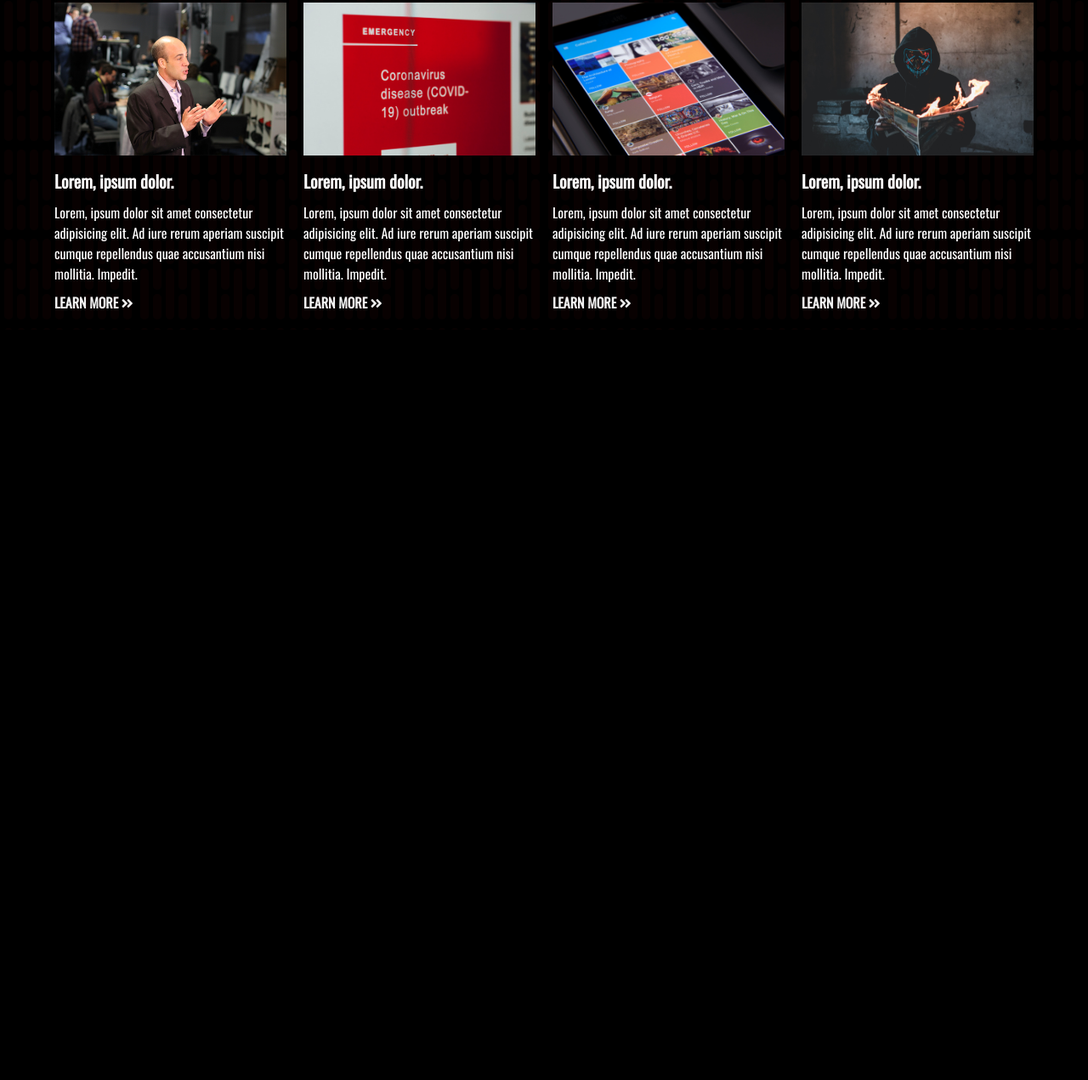
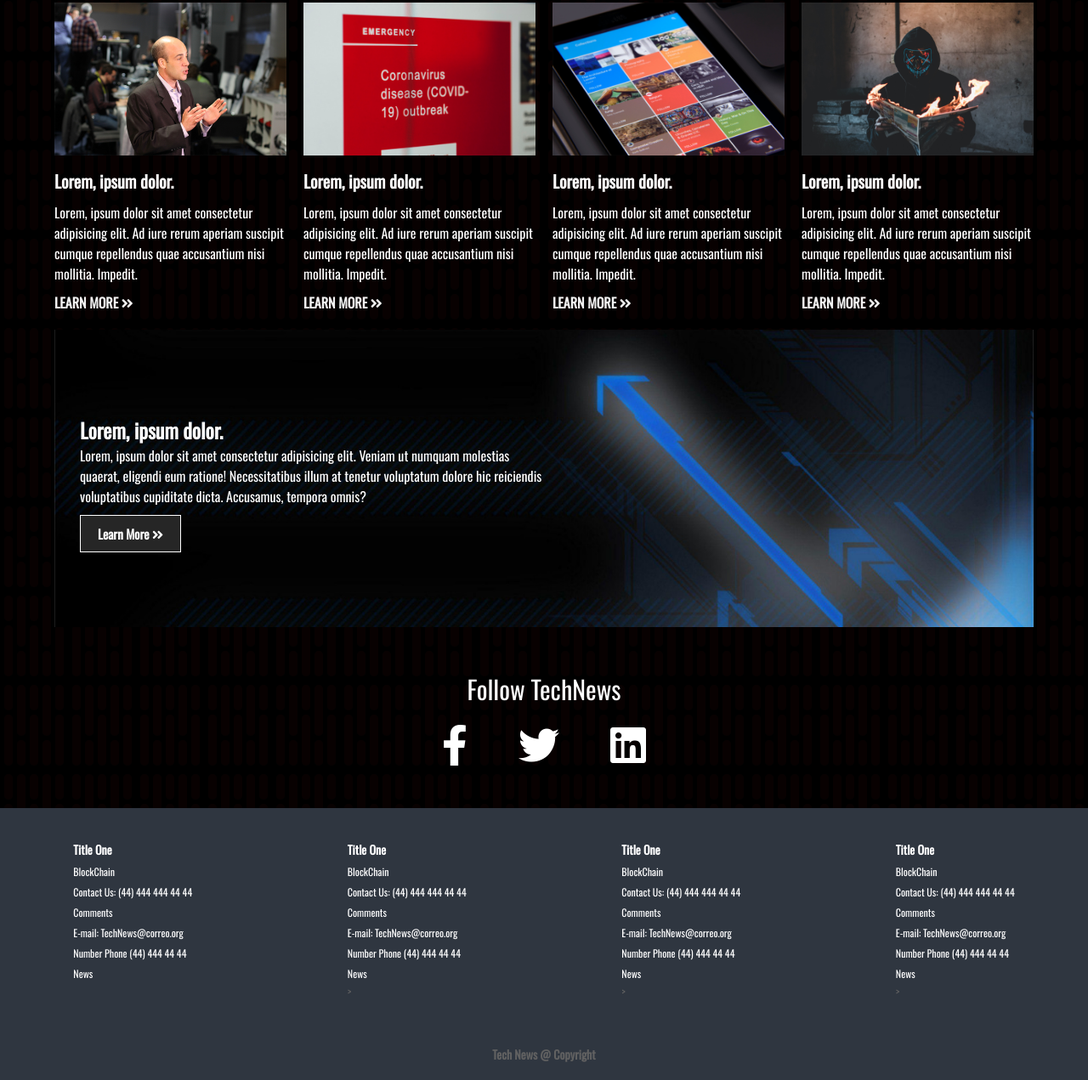
Before and after one commit to jucampuca/Prueba_1, a plain HTML site: page index.html in a window 1280 px wide. Shown: the part 1404-2675 px from the top of the page at 85% size. Before the commit the page ends 1792 px from the top, so only its background shows below. Drawn offline with nearby package versions, Linux system fonts and the light colour scheme.

Commit message:
Añadiendo los detalles del footer

```diff
--- a/index.html
+++ b/index.html
@@ -122,7 +122,143 @@
             </div>
         </div>
 
+        <section class="cards-banner-two">
+            <div class="content">
+                <h2>Lorem, ipsum dolor.</h2>
+                <p>Lorem, ipsum dolor sit amet consectetur adipisicing elit. Veniam ut numquam molestias quaerat, eligendi eum ratione! Necessitatibus illum at tenetur voluptatum dolore hic reiciendis voluptatibus cupiditate dicta. Accusamus, tempora omnis?</p>
+                <a href="#" class="btn">Learn More <i class="fas fa-angle-double-right"></i></a>
+            </div>
+        </section>
+
+        <section class="social">
+            <p>Follow TechNews</p>
+            <div class="links">
+                <a href="#">
+                    <i class="fab fa-facebook-f"></i>
+                </a>
+                <a href="#">
+                    <i class="fab fa-twitter"></i>
+                </a>
+                <a href="#">
+                    <i class="fab fa-linkedin"></i>
+                </a>
+            </div>
+        </section>
+
     </div>
+
+    <!-- FOOTER -->
+    <div class="footer-links">
+        <div class="footer-container">
+            <ul>
+                <li>
+                    <a href="#">
+                        <h3>Title One</h3>
+                    </a>
+                </li>
+                <li>
+                    <a href="#">BlockChain</a>
+                </li>
+                <li>
+                    <a href="">Contact Us: (44) 444 444 44 44</a>
+                </li>
+                <li>
+                    <a href="">Comments</a>
+                </li>
+                <li>
+                    <a href="">E-mail: TechNews@correo.org</a>
+                </li>
+                <li>
+                    <a href="">Number Phone (44) 444 44 44</a>
+                </li>
+                <li>
+                    <a href="">News</a>
+                </li>
+            </ul>
+
+            <ul>
+                <li>
+                    <a href="#">
+                        <h3>Title One</h3>
+                    </a>
+                </li>
+                <li>
+                    <a href="#">BlockChain</a>
+                </li>
+                <li>
+                    <a href="">Contact Us: (44) 444 444 44 44</a>
+                </li>
+                <li>
+                    <a href="">Comments</a>
+                </li>
+                <li>
+                    <a href="">E-mail: TechNews@correo.org</a>
+                </li>
+                <li>
+                    <a href="">Number Phone (44) 444 44 44</a>
+                </li>
+                <li>
+                    <a href="">News</a>
+                </li>>
+            </ul>
+
+            <ul>
+                <li>
+                    <a href="#">
+                        <h3>Title One</h3>
+                    </a>
+                </li>
+                <li>
+                    <a href="#">BlockChain</a>
+                </li>
+                <li>
+                    <a href="">Contact Us: (44) 444 444 44 44</a>
+                </li>
+                <li>
+                    <a href="">Comments</a>
+                </li>
+                <li>
+                    <a href="">E-mail: TechNews@correo.org</a>
+                </li>
+                <li>
+                    <a href="">Number Phone (44) 444 44 44</a>
+                </li>
+                <li>
+                    <a href="">News</a>
+                </li>>
+            </ul>
+
+            <ul>
+                <li>
+                    <a href="#">
+                        <h3>Title One</h3>
+                    </a>
+                </li>
+                <li>
+                    <a href="#">BlockChain</a>
+                </li>
+                <li>
+                    <a href="">Contact Us: (44) 444 444 44 44</a>
+                </li>
+                <li>
+                    <a href="">Comments</a>
+                </li>
+                <li>
+                    <a href="">E-mail: TechNews@correo.org</a>
+                </li>
+                <li>
+                    <a href="">Number Phone (44) 444 44 44</a>
+                </li>
+                <li>
+                    <a href="">News</a>
+                </li>>
+            </ul>
+        </div>
+    </div>
+
+    <footer class="footer">
+        <h3>Tech News @ Copyright</h3>
+    </footer>
 
 </body>
 
--- a/styles.css
+++ b/styles.css
@@ -145,7 +145,7 @@ h hr {
 .cards-banner-one {
     width: 100%;
     height: 350px;
-    background: url(./img/tech-red.jpg);
+    background: url(./img/tech-red.jpg) no-repeat center center/cover;
     margin-bottom: 40px;
 }
 
@@ -159,3 +159,81 @@ h hr {
 .cards-banner-one h2 {
     margin: 10px 0 20px 0;
 }
+
+
+/* CARDS BANNER TWO */
+
+.cards-banner-two {
+    width: 100%;
+    height: 350px;
+    background: url(./img/image-five.jpg) no-repeat center center/cover;
+    margin-bottom: 40px;
+}
+
+.cards-banner-two .content {
+    width: 50%;
+    padding: 100px 0 0 30px;
+    color: #ffffff;
+}
+
+
+/* SOCIAL */
+
+.social {
+    margin: 50px;
+}
+
+.social p {
+    text-align: center;
+    font-size: 30px;
+    margin-bottom: 20px;
+}
+
+.links {
+    display: flex;
+    align-items: center;
+    justify-content: center;
+}
+
+.links a {
+    margin: 0 30px;
+}
+
+.links a i {
+    font-size: 3rem;
+}
+
+
+/* FOOTER LINKS */
+
+.footer-links {
+    background: #2f3640;
+    color: #616161;
+    font-size: 12px;
+    padding: 35px 0;
+}
+
+.footer-container {
+    display: grid;
+    grid-template-columns: repeat(4, 1fr);
+    gap: 10px;
+    align-items: flex-start;
+    justify-content: center;
+}
+
+.footer-container ul {
+    margin: 0 auto;
+}
+
+.footer-container ul li {
+    line-height: 2;
+}
+
+.footer {
+    background: #2f3640;
+    color: #616161;
+    font-size: 12px;
+    padding: 20px 0;
+    text-align: center;
+    padding-bottom: 20px;
+}
```
